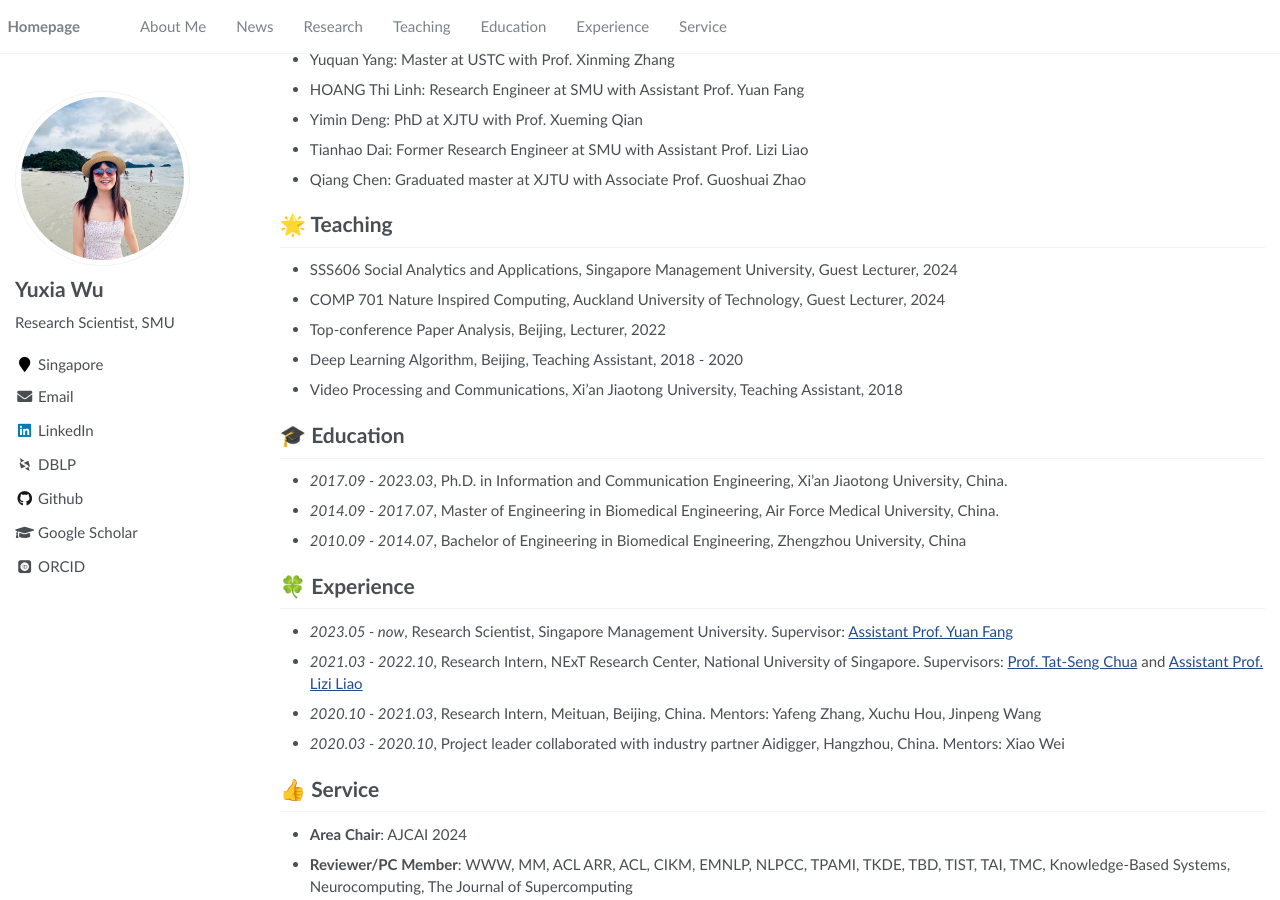
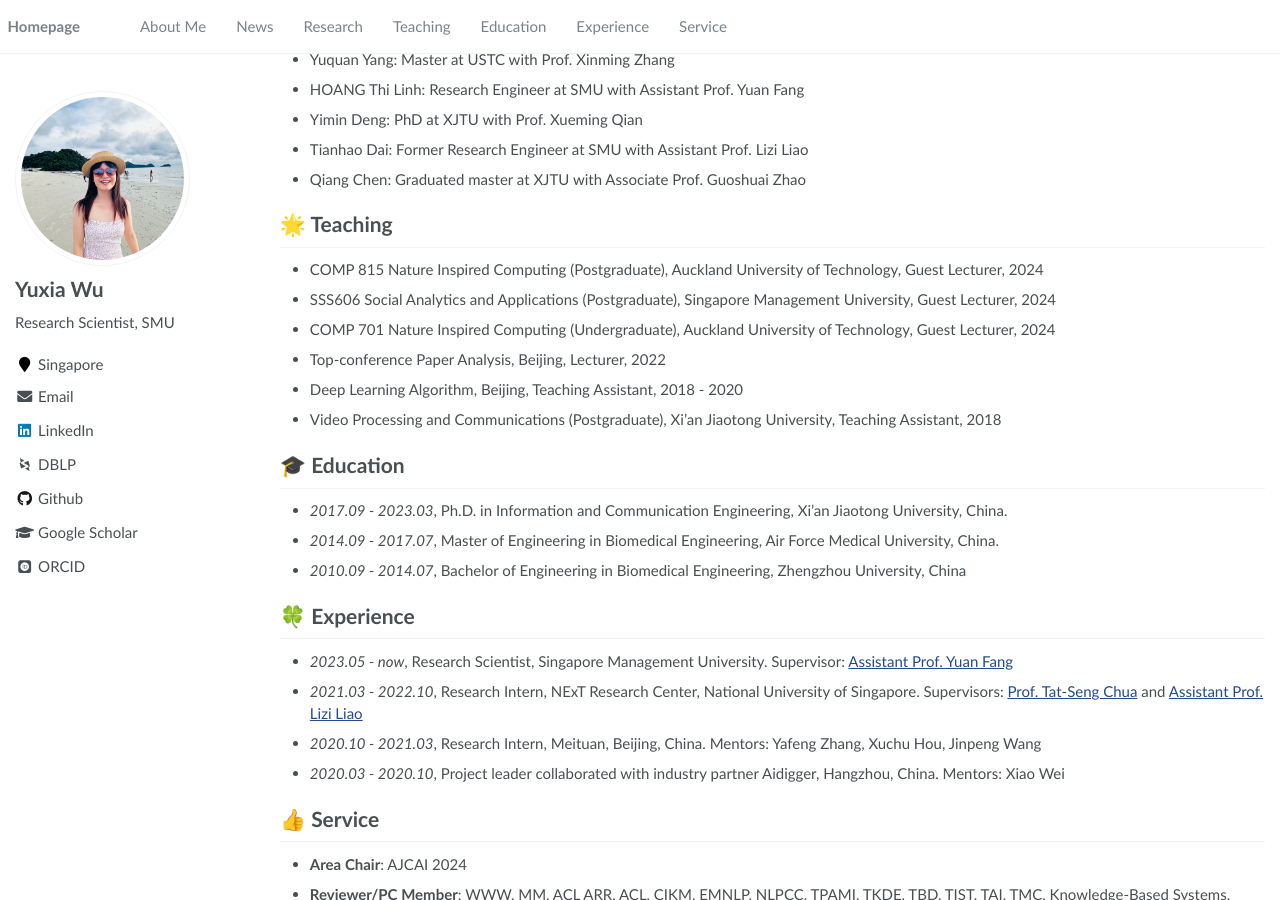
Before and after one commit to YuxiaWu/YuxiaWu.github.io, a Jekyll site: the page built from _pages/about.md, in a window 1280 px wide and 900 px high, scrolled down 1508 px. Built offline with Jekyll 4.4.1, drawn with Linux system fonts in a browser that asks for light colours; some web fonts are replaced.

Commit message:
Update about.md

```diff
--- a/_pages/about.md
+++ b/_pages/about.md
@@ -108,11 +108,12 @@ Please see my [Google Scholar](https://scholar.google.com/citations?user=bRgptuY
 -  Qiang Chen: Graduated master at XJTU with Associate Prof. Guoshuai Zhao
 
 # 🌟 Teaching
-- SSS606 Social Analytics and Applications, Singapore Management University, Guest Lecturer, 2024
-- COMP 701 Nature Inspired Computing, Auckland University of Technology, Guest Lecturer, 2024
+- COMP 815 Nature Inspired Computing (Postgraduate), Auckland University of Technology, Guest Lecturer, 2024
+- SSS606 Social Analytics and Applications (Postgraduate), Singapore Management University, Guest Lecturer, 2024
+- COMP 701 Nature Inspired Computing (Undergraduate), Auckland University of Technology, Guest Lecturer, 2024
 - Top-conference Paper Analysis, Beijing, Lecturer, 2022
 - Deep Learning Algorithm, Beijing, Teaching Assistant, 2018 - 2020
-- Video Processing and Communications, Xi'an Jiaotong University, Teaching Assistant, 2018
+- Video Processing and Communications (Postgraduate), Xi'an Jiaotong University, Teaching Assistant, 2018
 
 # 🎓 Education
 - *2017.09 - 2023.03*,	Ph.D. in Information and Communication Engineering, Xi'an Jiaotong University, China.
```
